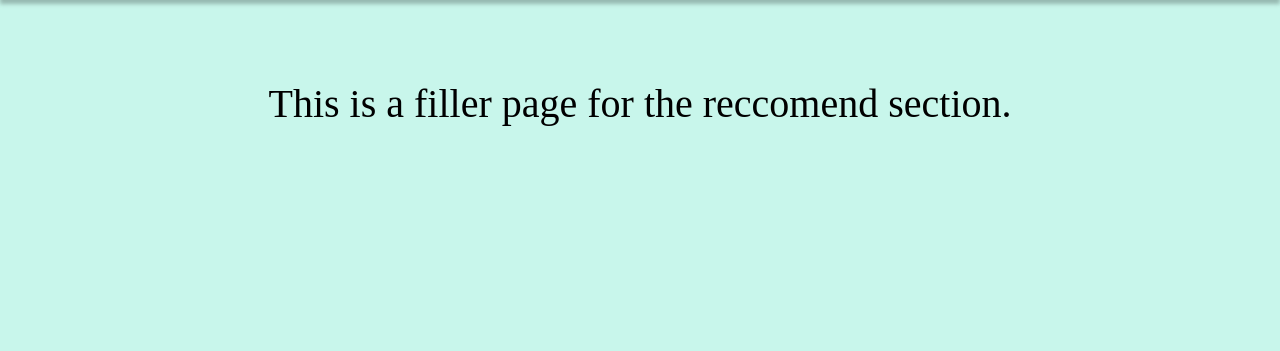
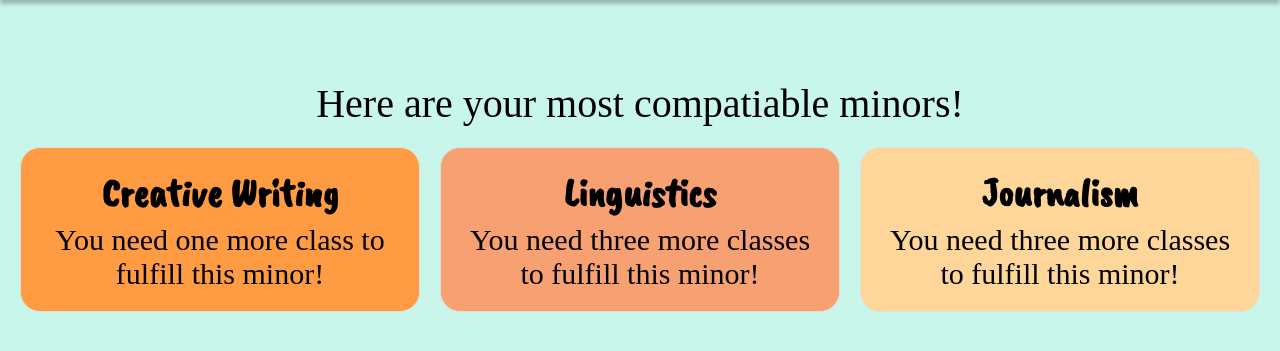
Before and after one commit to sn2979/TigerPlan, a Flask app: page /recommend in a window 1280 px wide. Shown: the part 80-431 px from the top of the page. Run offline with Flask 3, Linux system fonts and the light colour scheme; the visitor is signed in with stand-in values (Sample User, id 1); data that the repository does not hold is empty.

Commit message:
recommendation page updates

```diff
--- a/templates/recommend.html
+++ b/templates/recommend.html
@@ -5,6 +5,54 @@
 <meta name="viewport" content="width=device-width, initial-scale=1.0">
 <title>TigerPlan</title>
 <link rel="stylesheet" type="text/css" href= "{{ url_for('static',filename='styles/try_style.css') }}" >
+<style>
+  .card {
+    background-color: #FF9B42; /* card background color */
+    margin-bottom: 10px;
+    padding: 20px;
+    text-align: center;
+    cursor: pointer;
+    border: 1px solid #e0e0e0; /* card border */
+    border-radius: 20px;
+    transition: transform 0.2s; /* smooth transform on hover */
+    font-family: 'Caveat Brush', brush;
+    width: 400px;
+  }
+
+  .card p {
+    font-family: 'Roboto Serif', serif;
+    font-size: 30px;
+  }
+
+  .card:hover {
+    transform: translateY(-5px); /* raise the card slightly on hover */
+  }
+
+  .card:nth-child(2) {
+    background-color: #F7A072; /* second card background color */
+  }
+
+  .card:nth-child(3) {
+    background-color: #ffd699; /* third card background color */
+  }
+
+  .card-title {
+    font-size: 40px; /* title font size */
+    margin-bottom: 5px;
+  }
+
+  .card-text {
+    font-size: 16px; /* text font size */
+  }
+
+  .container {
+    display: flex;
+    justify-content: center; /* Centers the cards in the container */
+    flex-wrap: wrap; /* Allows cards to wrap to next line on small screens */
+    gap: 20px; /* Adjust the space between cards */
+    padding: 20px;
+  }
+</style>
 </head>
 <body>
 
@@ -12,8 +60,22 @@
 {% include 'header.html' %}
 <main>
   <section id="main-content">
-    <p>This is a filler page for the reccomend section.</p>
+    <p>Here are your most compatiable minors!</p>
   </section>
+  <div class="container">
+  <div class="card" onclick="location.href='#';"> <!-- replace # with the link -->
+    <h3 class="card-title">Creative Writing</h3>
+    <p class="card-text">You need one more class to fulfill this minor!</p>
+  </div>
+  <div class="card" onclick="location.href='#';">
+    <h3 class="card-title">Linguistics</h3>
+    <p class="card-text">You need three more classes to fulfill this minor!</p>
+  </div>
+  <div class="card" onclick="location.href='#';">
+    <h3 class="card-title">Journalism</h3>
+    <p class="card-text">You need three more classes to fulfill this minor!</p>
+  </div>
+</div>
 </main>
 
 </body>
```
